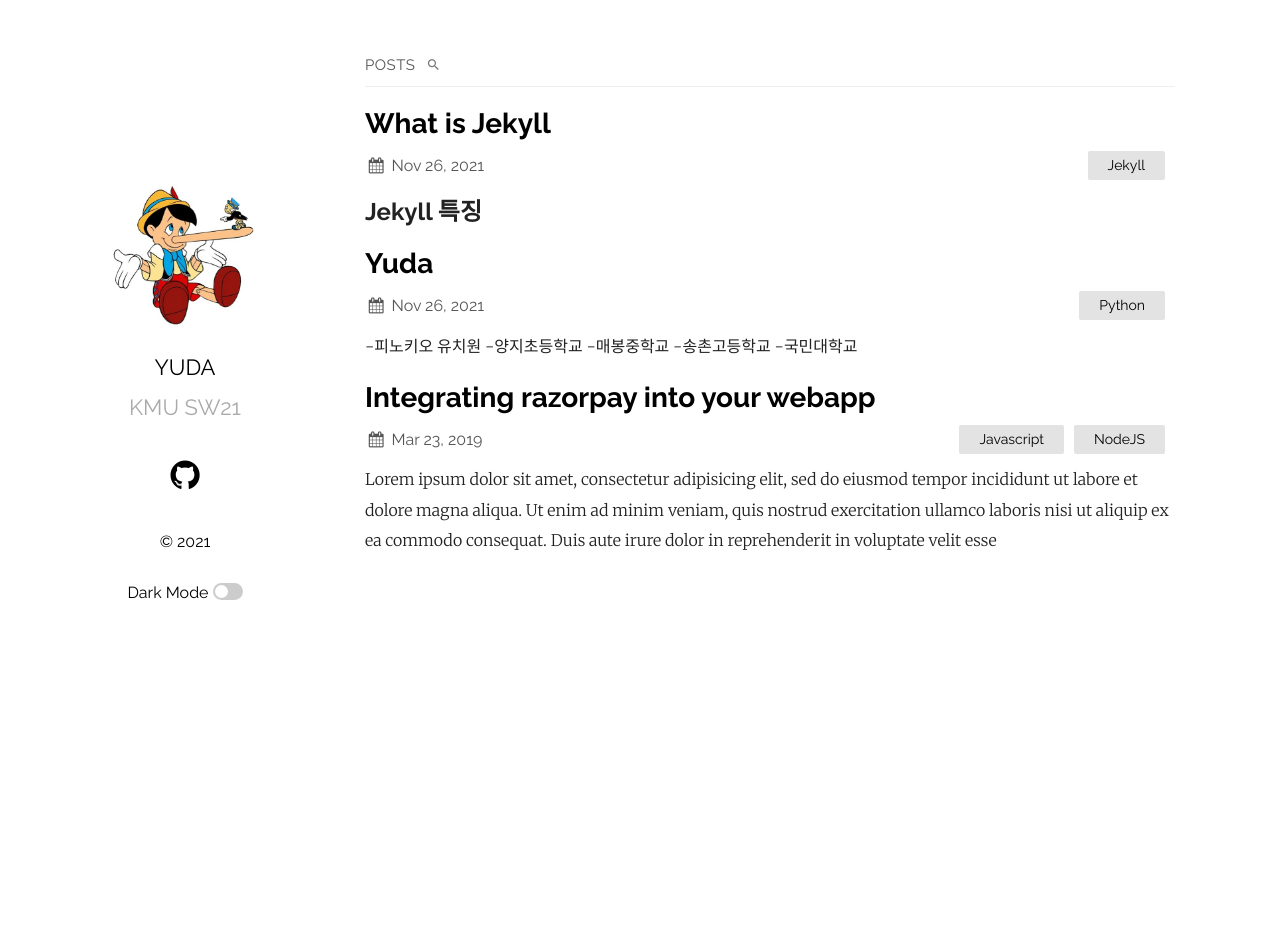
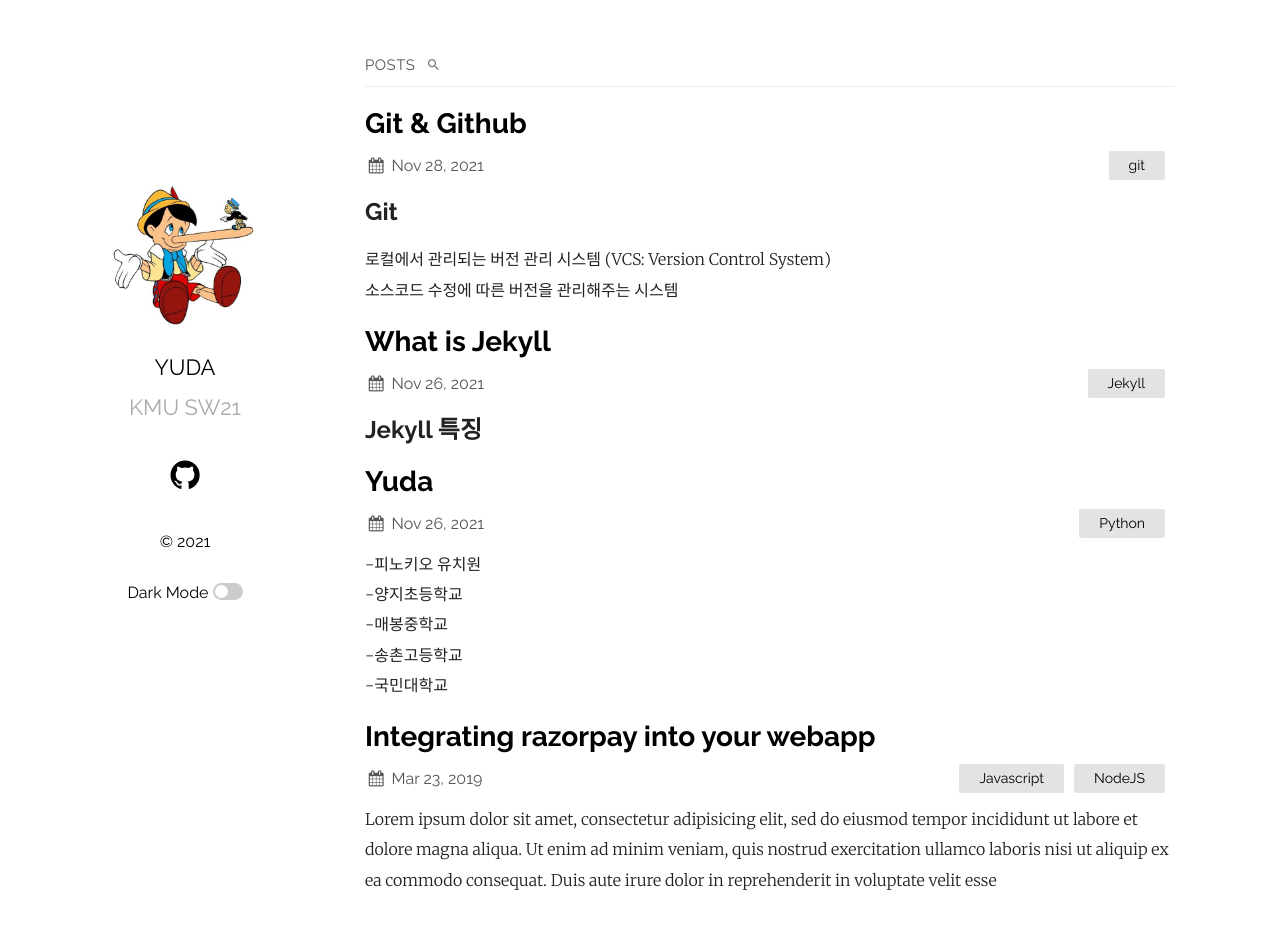
Before and after one commit to Yu-Da-young/Yu-Da-young.github.io, a Jekyll site: the page built from index.md, in a window 1280 px wide and 940 px high. Shown: the top 929 px of the window. Built offline with Jekyll 4.4.1, drawn with Linux system fonts in a browser that asks for light colours; some of the changed lines change nothing that is shown.

Commit message:
Add git post

```diff
--- /dev/null
+++ b/_posts/2021-11-28-git.md
@@ -0,0 +1,42 @@
+---
+layout: post
+title:  "Git & Github"
+date:   2021-11-28 17:03:36 +0530
+categories: git
+comments: true
+---
+
+## Git
+로컬에서 관리되는 버전 관리 시스템 (VCS: Version Control System)
+소스코드 수정에 따른 버전을 관리해주는 시스템
+
+## Github
+클라우드 방식으로 관리되는 버전 관리 시스템(VCS)
+자체 구축이 아닌 빌려쓰는 클라우드 개념
+오픈소스는 일정 부분 무료로 저장 가능, 아닐 경우 유료 사용
+
+
+간단히 Git은 로컬에서 버전 관리 시스템을 운영하는 방식이고 Github는 저장소를 깃허브에서 제공해주는 클라우드 서버를 이용한다는 것의 차이입니다. 따라서 다른 사람들과 협업할 경우, 오픈소스를 공유하고 다른 사람들의 의견을 듣고 싶은 경우 등은 Github를 써서 편리하게 기능을 사용할 수 있습니다. 만약 혼자 작업하거나 폐쇄적인 범위 내에서의 협업이라면 Git만 사용해도 무방합니다.
+-----------------------------------
+
+>git init
+  - 현재 디렉토리를 git local repository[Working Directory]로 지정(생성)
+  - ls -al 명령어로 .git 숨김파일 생성 확인
+  - rm -rf .git 명령어로 local repository 삭제
+>git status
+  - 파일 상태 확인(staged, untracked, ..)
+>git add 파일명
+  - 해당 파일을 [Staging Area]로 이동(tracking)
+>git add .
+  -현재 폴더의 전체 파일을 이동
+>git commit
+  - [Staging Area]에 있는 파일을 원격저장소[Repository]로 커밋
+  - 옵션없이 해당 명령어만 입력할 경우 editor 호출
+>git commit -m "커밋메세지"
+  - editor 호출없이 바로 커밋
+>git commit -am "커밋메세지"
+  - [Staging Area]에 올림과 동시에 커밋(= git add .+ git commit -m "커밋메세지")
+  - 단, 1번이라도 커밋된 대상만 사용 가능
+  - local repository[Working Directory]와 [Staging Area]의 차이를 보여줌
+>git log
+  - commit 로그 확인
```
Also changed, not shown: _posts/2021-11-27-Yuda.md (line endings or trailing spaces).
